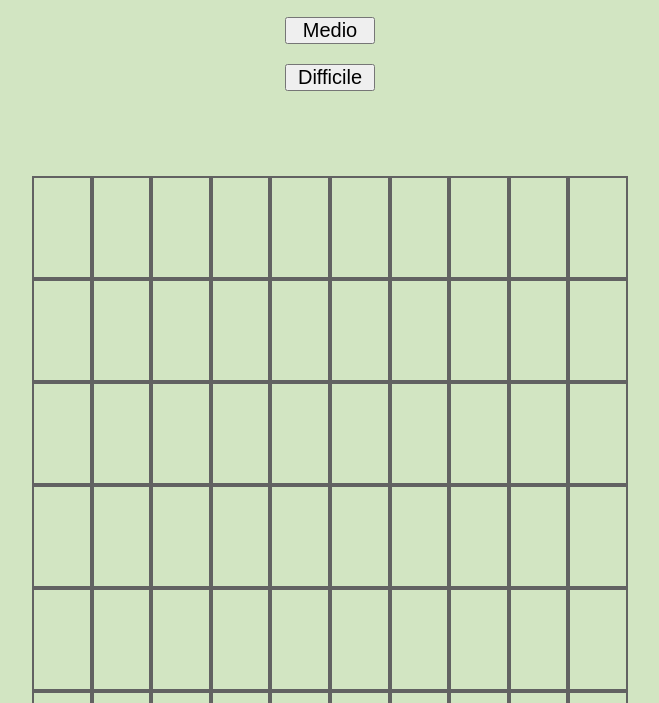
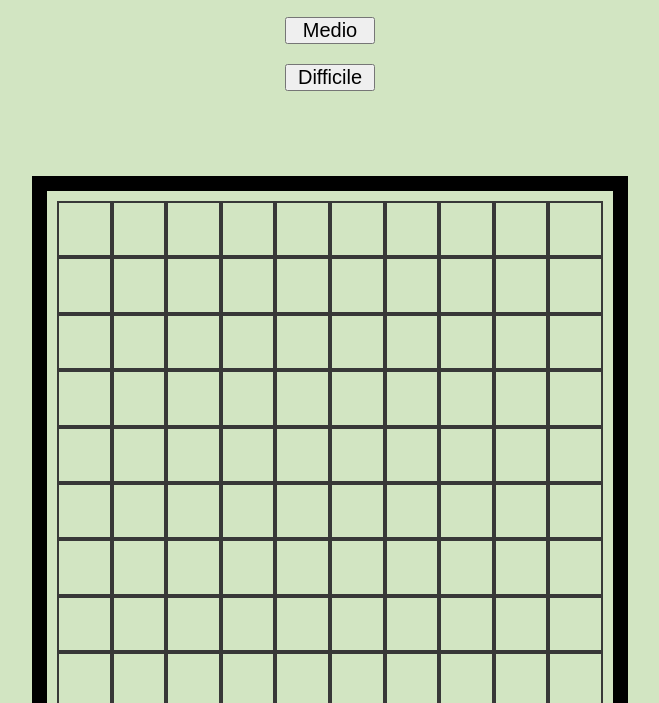
Before and after one commit to Intrusion0/js-campominato-dom, a plain HTML site: page index.html in a window 1280 px wide. Both pictures are taken after a click on the button "Facile". Shown: the part 97-800 px from the top of the page, without its empty margins (310-969 px from the left). Drawn offline with Linux system fonts and the light colour scheme.

Commit message:
Refactoring

```diff
--- a/css/style.css
+++ b/css/style.css
@@ -48,29 +48,31 @@ button {
     display: flex;
     flex-wrap: wrap;
     width: 100%;
-    /* border: 4px solid #626262; */
+    height: 614px;
+    padding: 10px;
+    border: 15px solid black;
 }
 
 .square {
     display: flex;
     justify-content: center;
     align-items: center;
-    border: 2px solid #626262;
+    border: 2px solid #383838;
     cursor: pointer;
 }
 
 .square-easy {
-    height: 103px;
+    height: calc(100% / 10);
     width: calc(100% / 10);
 }
 
 .square-medium {
-    height: 115px;
+    height: calc(100% / 9);
     width: calc(100% / 9);
 }
 
 .square-difficult {
-    height: 147px;
+    height: calc(100% / 7);
     width: calc(100% / 7);
 }
 
```
Also changed, not shown: js/script.js (+5 -5 lines).
